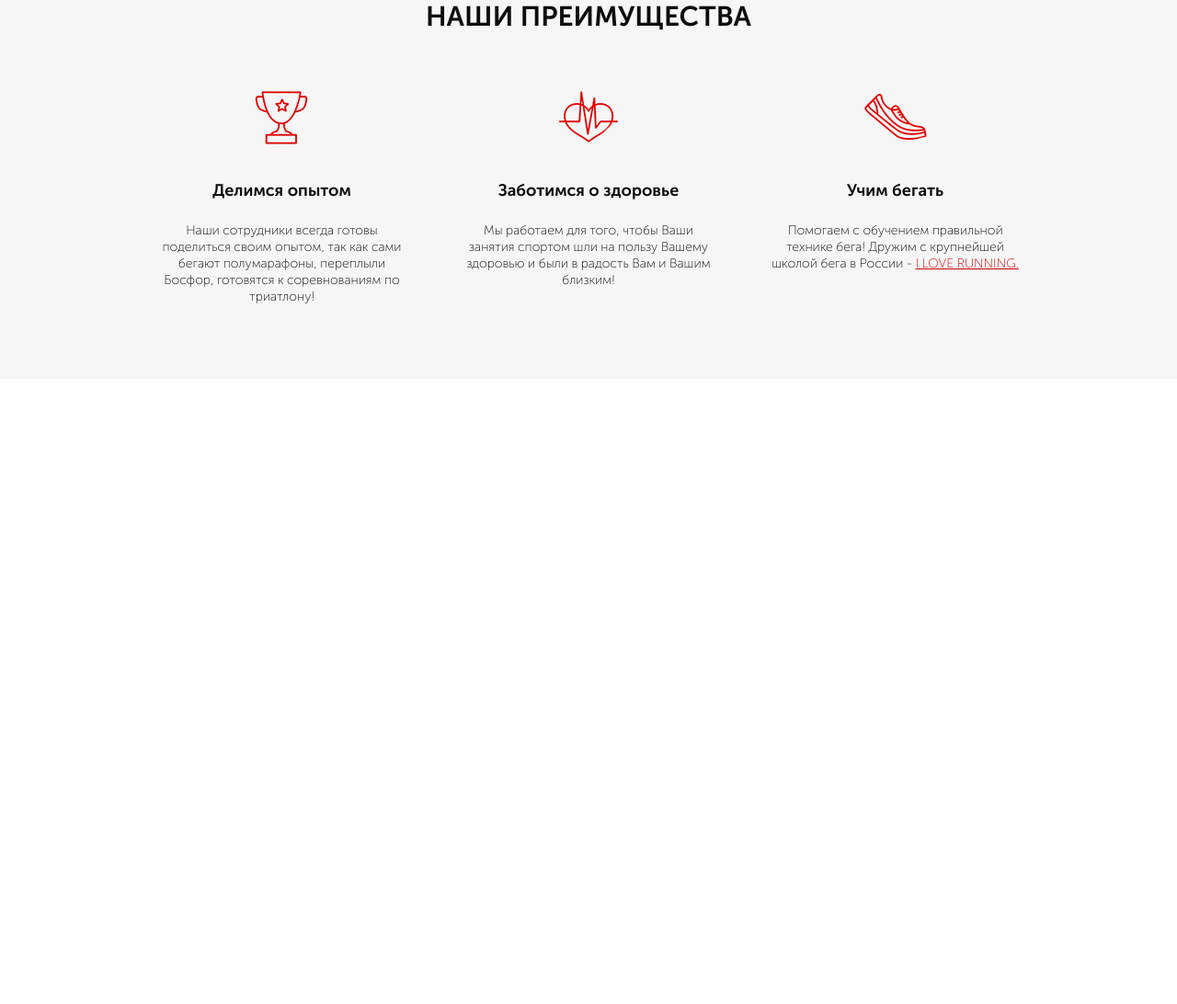
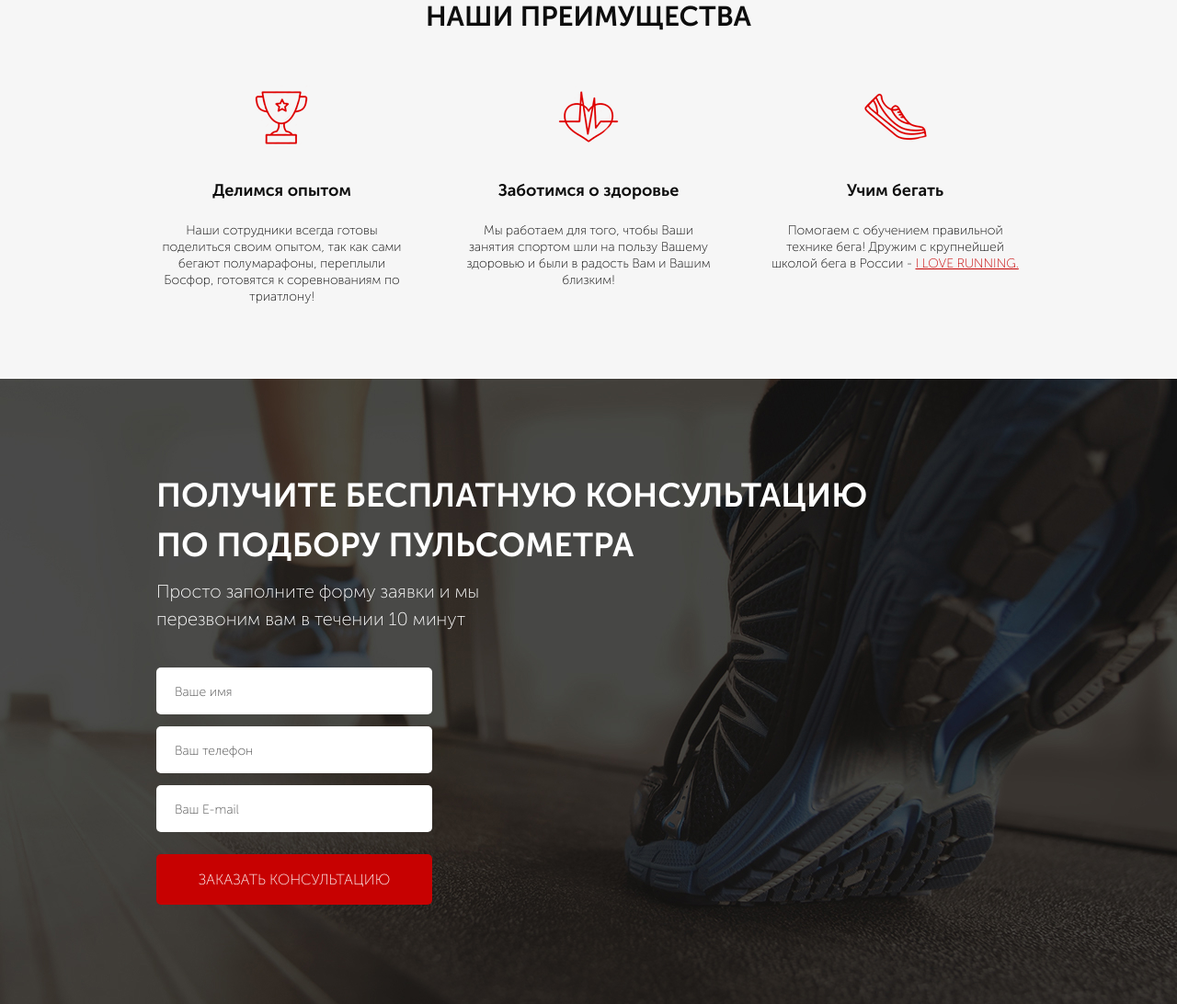
Before and after one commit to timsayfullaev/pulse, a website: page src/index.html in a window 1280 px wide. Shown: the part 718-1810 px from the top of the page at 92% size. Before the commit the page ends 1130 px from the top, so only its background shows below. Drawn offline with Linux system fonts and the light colour scheme.

Commit message:
consultation

```diff
--- a/src/index.html
+++ b/src/index.html
@@ -72,6 +72,19 @@
         </div>
     </section>
 
+    <section class="consultation">
+        <div class="container">
+            <h2 class="title title_left">Получите бесплатную консультацию по подбору пульсометра</h2>
+            <p class="consultation__text">Просто заполните форму заявки и мы перезвоним вам в течении 10 минут</p>
+            <form action="#" class="form">
+                <input type="text" class="form__input" placeholder="Ваше имя" name="name">
+                <input type="number" class="form__input" placeholder="Ваш телефон" name="phone">
+                <input type="email" class="form__input" placeholder="Ваш E-mail" name="email">
+                <button class="button button_submit">заказать кОНСУЛЬТАЦИЮ</button>
+            </form>
+        </div>
+    </section>
+
 </body>
 
 </html>
--- a/src/sass/_media.scss
+++ b/src/sass/_media.scss
@@ -65,6 +65,21 @@
     }
 
     .title {
-        font-size: 24px;
+        font-size: 20px;
+        &_left {
+            line-height: 36px;
+        }
+    }
+
+    .consultation {
+        min-height: 606px;
+        padding: 50px 0 54px 0;
+        &__text {
+            font-size: 18px;
+        }
+    }
+
+    .form {
+        width: 100%;
     }
 }
--- a/src/sass/blocks/_button.scss
+++ b/src/sass/blocks/_button.scss
@@ -31,4 +31,12 @@
         margin-top: 65px;
         margin-left: auto;
     }
+    &_submit {
+        width: 100%;
+        height: 55px;
+
+        font-size: 16px;
+        line-height: 25px;
+        text-align: center;
+    }
 }
--- /dev/null
+++ b/src/sass/blocks/_consultation.scss
@@ -0,0 +1,15 @@
+.consultation {
+    min-height: 680px;
+
+    background: url("../img/backgrounds/bg2.jpg") center (center/cover) no-repeat;
+    padding: 100px 0 108px 0;
+    &__text {
+        font-weight: 300;
+        font-size: 20px;
+        line-height: 30px;
+
+        color: #FFFFFF;
+        margin-top: 8px;
+        max-width: 426px;
+    }
+}
--- /dev/null
+++ b/src/sass/blocks/_form.scss
@@ -0,0 +1,23 @@
+.form {
+    margin-top: 38px;
+    width: 300px;
+    &__input {
+        width: 100%;
+
+        background: #FFFFFF;
+        padding: 16px 20px;
+        border: none;
+        border-radius: 5px;
+        margin-bottom: 13px;
+        &:nth-child(3) {
+            margin-bottom: 20px;
+        }
+        &::placeholder {
+            font-weight: 300;
+            font-size: 14px;
+            line-height: 66px;
+
+            color: #4B4B4B;
+        }
+    }
+}
--- a/src/sass/blocks/_title.scss
+++ b/src/sass/blocks/_title.scss
@@ -6,4 +6,13 @@
     text-align: center;
 
     color: #0D0D0D;
+    text-transform: uppercase;
+    &_left {
+        font-size: 36px;
+        line-height: 54px;
+
+        color: #FFFFFF;
+        text-align: left;
+        max-width: 799px;
+    }
 }
--- a/src/sass/style.scss
+++ b/src/sass/style.scss
@@ -15,5 +15,7 @@
 @import 'blocks/button';
 @import 'blocks/advantages';
 @import 'blocks/title';
+@import 'blocks/consultation';
+@import 'blocks/form';
 
 @import 'media';
```
Also changed, not shown: src/css/style.min.css.
